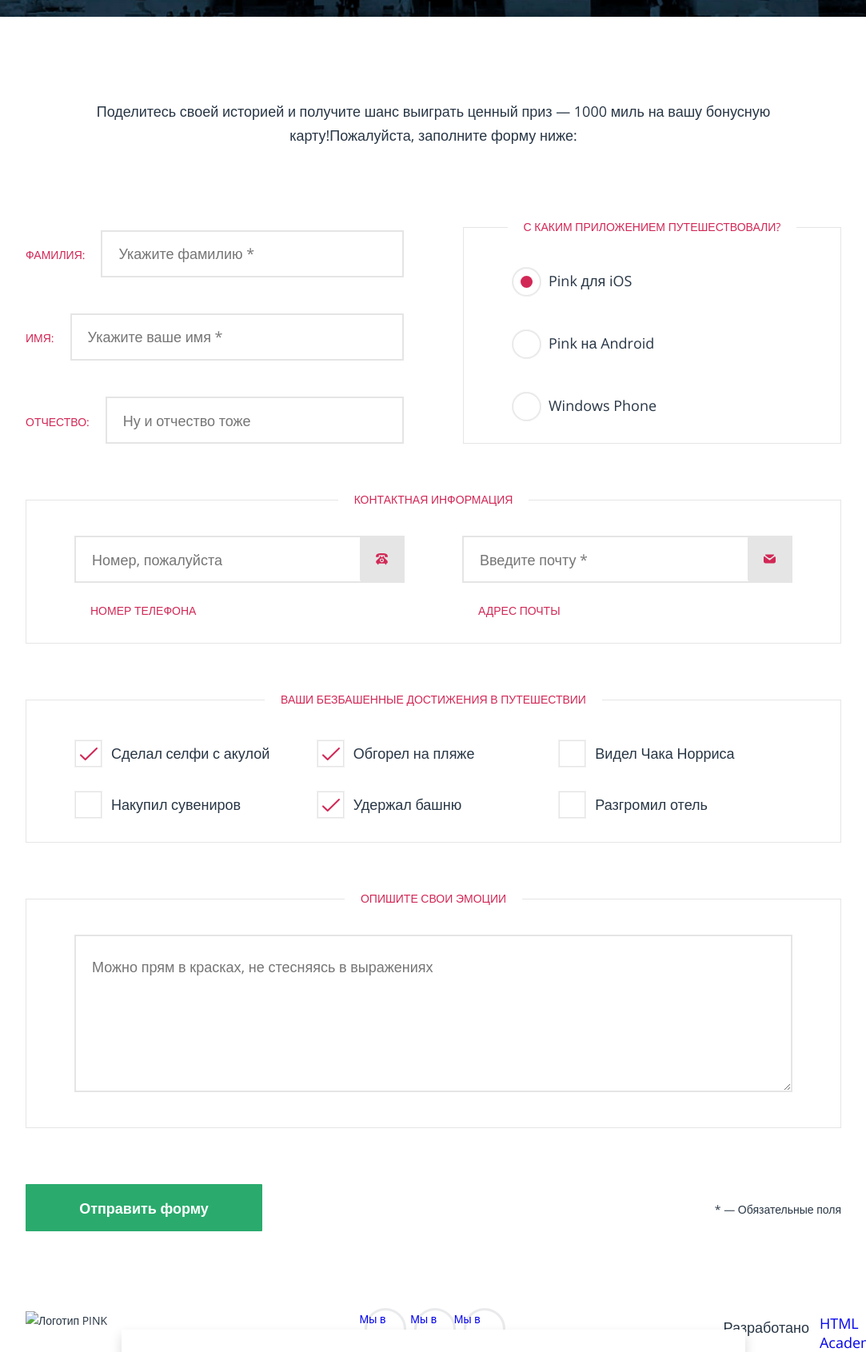
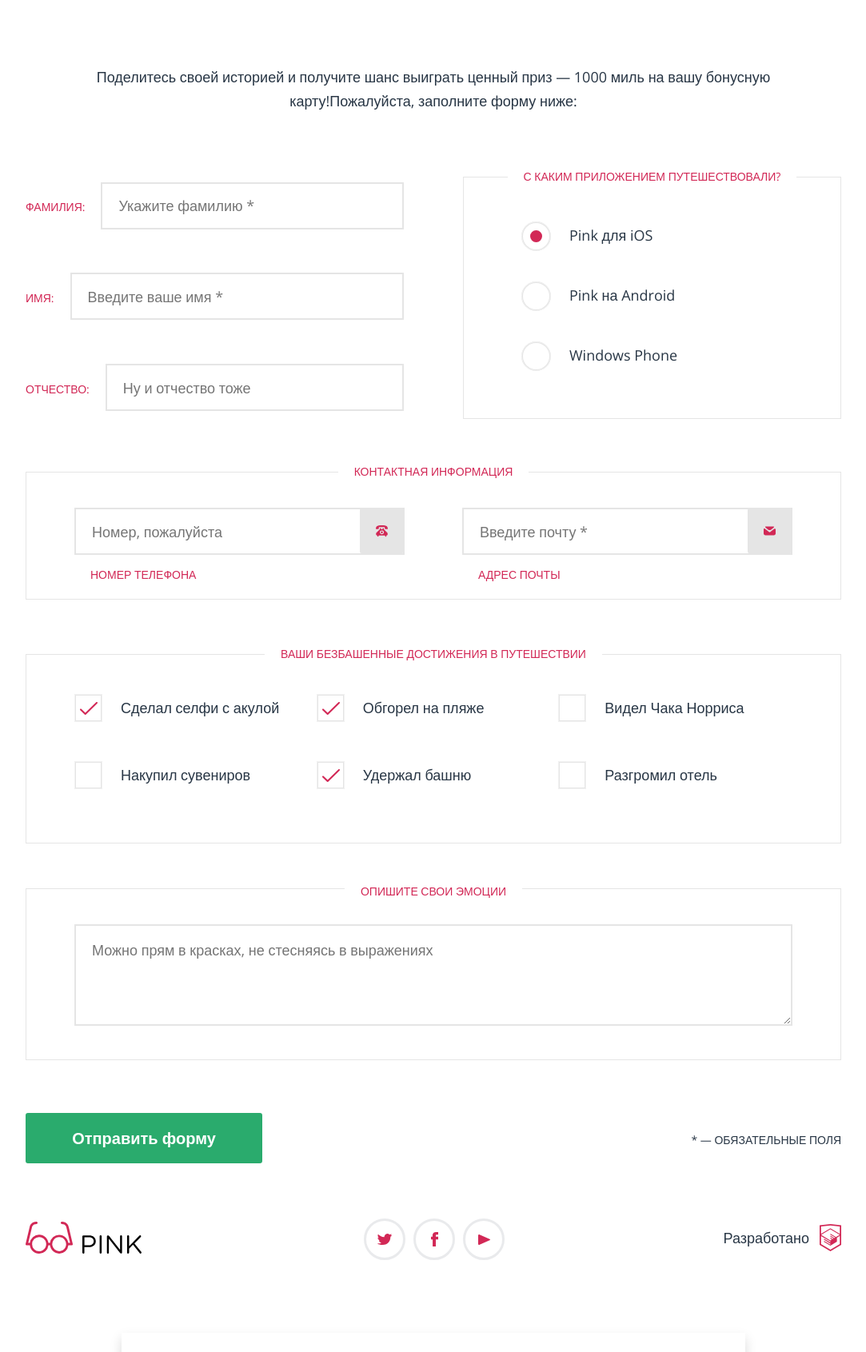
Before and after one commit to Kryazh113/Pink, a website: page source/form.html in a window 1280 px wide. Shown: the part 404-2095 px from the top of the page at 80% size, without its empty margins (98-1181 px from the left). Drawn offline with nearby package versions, Linux system fonts and the light colour scheme; files that its build step writes are made by us from their sources.

Commit message:
Pixel perfect form.html

```diff
--- a/source/form.html
+++ b/source/form.html
@@ -64,7 +64,7 @@
     <section class="contest">
       <div class="contest__wrapper">
         <header class="contest__header  main-header">
-          <h2 class="contest__title  main-header--preview">Конкурс на самое<br class="not__desktop"> безбашеное<br> путешествие с Пинк.</h2>
+          <h2 class="contest__title  main-header--preview">Конкурс на самое<br class="not__desktop"> безбашенное<br> путешествие с Пинк.</h2>
         </header>
         <form class="contest__form form" action="https://echo.htmlacademy.ru/courses" method="get">
           <h3 class="form__description  wrapper">Поделитесь своей историей и получите шанс выиграть ценный приз — 1000 миль на вашу бонусную карту!<span class="not__mobile">Пожалуйста, заполните форму ниже:</span></h3>
@@ -77,7 +77,7 @@
             <br class="not__desktop">
             <label class="form__label" for="name">
               <span>Имя:</span>
-              <input class="form__input" type="text" name="name" id="name" placeholder="Укажите ваше имя *" required><br>
+              <input class="form__input" type="text" name="name" id="name" placeholder="Введите ваше имя *" required><br>
             </label>
             <br class="not__desktop">
             <label class="form__label" for="patronymic">
@@ -144,25 +144,44 @@
 
   <footer class="page-footer">
     <div class="page-footer__wrapper wrapper">
-      <div class="page-footer__logo logo">
-        <img src="img/logotype-footer-mobile.svg" width="145" height="40" alt="Логотип PINK">
-      </div>
+      <a class="page-footer__logo" href="#">
+        <svg xmlns="http://www.w3.org/2000/svg" width="145" height="40" role="img" aria-label="Логотип Pink">
+          <path d="M71 18.55a1.29 1.29 0 0 1 1.26-1.29h7.13c5.06 0 8.39 2.7 8.39 7.13v.06c0 4.85-4.04 7.36-8.8 7.36h-5.44v6.8A1.28 1.28 0 0 1 72.27 40 1.27 1.27 0 0 1 71 38.61V18.55Zm8.07 10.97c3.7 0 6.14-2 6.14-4.99v-.06c0-3.2-2.4-4.87-5.96-4.87H73.6v9.88l5.48.04ZM92.6 18.39A1.28 1.28 0 0 1 93.85 17a1.27 1.27 0 0 1 1.27 1.39V38.6A1.28 1.28 0 0 1 93.86 40a1.27 1.27 0 0 1-1.27-1.39V18.4ZM101.67 18.42a1.28 1.28 0 0 1 1.26-1.25h.34a1.53 1.53 0 0 1 1.29.74l13.6 17.4V18.36a1.24 1.24 0 0 1 1.23-1.24 1.23 1.23 0 0 1 1.23 1.24v20.3a1.16 1.16 0 0 1-.32.83 1.13 1.13 0 0 1-.83.34h-.13a1.69 1.69 0 0 1-1.31-.78l-13.91-17.8v17.4a1.26 1.26 0 0 1-1.2 1.25 1.23 1.23 0 0 1-1.2-1.25V18.42h-.05ZM126.94 18.39A1.28 1.28 0 0 1 128.2 17a1.27 1.27 0 0 1 1.26 1.39v12.3l12.76-13.14c.26-.27.62-.43 1-.45a1.27 1.27 0 0 1 1.21 1.26 1.3 1.3 0 0 1-.41.9l-7.95 7.9 8.57 10.52c.23.26.35.6.35.94a1.33 1.33 0 0 1-.4.92 1.29 1.29 0 0 1-.94.36 1.23 1.23 0 0 1-1-.58l-8.36-10.46-4.83 4.85v4.88a1.28 1.28 0 0 1-.78 1.17 1.26 1.26 0 0 1-1.74-1.17V18.4h-.01Z"/>
+          <path fill="#D22856" d="m53.9 6.59 5.03 21.14a1.42 1.42 0 0 1-.75 1.72c-.2.09-.43.13-.65.11h-4.01a11.63 11.63 0 0 1-11.49 10.32c-5.92 0-10.8-4.5-11.49-10.32h-1.96A11.75 11.75 0 0 1 16.97 40c-6 0-10.94-4.57-11.61-10.47H1.45A1.36 1.36 0 0 1 .3 29a1.42 1.42 0 0 1-.24-1.27L5.1 6.6C5.46 4.26 7.64 0 13.5 0c.38 0 .76.16 1.03.44a1.5 1.5 0 0 1 0 2.1c-.27.27-.65.43-1.03.43-4.71 0-5.44 3.7-5.5 4.1L3.34 26.6h2.03a11.75 11.75 0 0 1 11.6-10.3c5.94 0 10.84 4.48 11.6 10.3h1.99a11.63 11.63 0 0 1 11.47-10.19c5.89 0 10.75 4.46 11.48 10.23v-.06h2.14L51 7.08c-.07-.41-.77-4.1-5.5-4.1-.39 0-.76-.17-1.03-.44a1.5 1.5 0 0 1 0-2.1c.27-.28.64-.44 1.03-.44 5.85 0 8.03 4.26 8.38 6.59ZM25.66 29.56a9.12 9.12 0 0 0-.02-2.97 8.85 8.85 0 0 0-8.68-7.38 8.85 8.85 0 0 0-8.82 8.94 8.85 8.85 0 0 0 8.81 8.94c4.4 0 8.04-3.26 8.71-7.53Zm24.94 0a8.75 8.75 0 0 0-8.58-10.23 8.75 8.75 0 0 0-8.58 10.23 8.73 8.73 0 0 0 8.58 7.4c4.33 0 7.91-3.2 8.58-7.4Z"/>
+        </svg>
+      </a>
       <div class="page-footer__social social">
         <ul class="social__list">
           <li class="social__item">
-            <a class="social__link social__link--vkontakte" href="https://vk.com/htmlacademy">Мы в Вконтакте</a>
+            <a class="social__link social__link--twitter" href="https://twitter.com/htmlacademy">
+              <svg width="18" height="14">
+                <use xlink:href="img/sprite.svg#icon-twitter"></use>
+              </svg>
+            </a>
           </li>
           <li class="social__item">
-            <a class="social__link social__link--facebook" href="https://www.facebook.com/htmlacademy">Мы в Фейсбуке</a>
+            <a class="social__link social__link--facebook" href="https://www.facebook.com/htmlacademy">
+              <svg width="9" height="18">
+                <use xlink:href="img/sprite.svg#icon-facebook"></use>
+              </svg>
+            </a>
           </li>
           <li class="social__item">
-            <a class="social__link social__link--instagram" href="https://www.instagram.com/htmlacademy">Мы в Инстаграме</a>
+            <a class="social__link social__link--youtube" href="https://www.youtube.com/htmlacademy">
+              <svg width="15" height="13">
+                <use xlink:href="img/sprite.svg#icon-youtube"></use>
+              </svg>
+            </a>
           </li>
         </ul>
       </div>
       <div class="page-footer__copyright copyright">
         <b class="copyright__text">Разработано</b>
-        <a class="copyright__link" href="https://htmlacademy.ru/intensive/adaptive">HTML Academy</a>
+        <a class="copyright__link" href="https://htmlacademy.ru/intensive/adaptive">
+          <svg width="27" height="34">
+            <use xlink:href="img/sprite.svg#icon-htmlAcademy"></use>
+          </svg>
+        </a>
       </div>
     </div>
   </footer>
--- a/source/sass/form-main/contest.scss
+++ b/source/sass/form-main/contest.scss
@@ -1,18 +1,30 @@
 .contest__header.main-header {
+  min-height: 247px;
+  background-size: cover;
+  background-position: 50% -5%;
+
   @media (min-width: $tablet-width) {
-    min-height: 425px;
+    min-height: 440px;
     justify-content: center;
+    background-position: 50% 0%;
   }
 
   @media (min-width: $desktop-width) {
-    min-width: 360px;
+    min-height: 394px;
   }
 }
 
 .contest__title {
+  padding-top: 67px;
+
   @media (min-width: $tablet-width) {
     font-size: 50px;
     line-height: normal;
+    padding-top: 82px;
+  }
+
+  @media (min-width: $desktop-width) {
+    padding-top: 44px;
   }
 }
 
@@ -25,11 +37,11 @@
   }
 
   @media (min-width: $desktop-width) {
-    margin: -100px 130px 0 130px;
+    margin: -100px 130px -27px 130px;
     display: grid;
     grid-template-columns: 1fr 1fr;
     column-gap: 74px;
-    row-gap: 70px;
+    row-gap: 46px;
   }
 }
 
@@ -40,15 +52,16 @@
   line-height: 30px;
   text-align: center;
   margin: 0;
+  margin-top: 5px;
 
   @media (min-width: $tablet-width) {
-    padding: 40px 85px;
+    padding: 20px 85px;
     font-size: 18px;
     order: 0;
   }
 
   @media (min-width: $desktop-width) {
-    padding-top: 95px;
+    padding-top: 78px;
     padding-bottom: 30px;
     grid-column: 1 / -1;
   }
@@ -57,7 +70,7 @@
 .form__section {
   border: none;
   margin: 0;
-  padding: 44px 20px;
+  padding: 35px 20px 27px 20px;
 
   @media (min-width: $tablet-width) {
     position: relative;
@@ -80,7 +93,7 @@
   text-align: center;
   text-transform: uppercase;
   margin: 0 25px;
-  margin-bottom: 44px;
+  margin-bottom: 35px;
   padding: 0;
   font-size: 14px;
   line-height: 18px;
@@ -100,6 +113,7 @@
 
 .submit {
   padding-top: 0;
+  padding-bottom: 19px;
 }
 
 //порядок расположения на планшетном разрешении
@@ -108,31 +122,42 @@
     order: 0;
     padding: 0;
     border: none;
+    margin-bottom: 0;
   }
 
   .achievements {
     order: 3;
+    padding-bottom: 33px;
+    margin-bottom: 20px;
   }
 
   .contacts {
     order: 2;
+    margin-top: 20px;
+    padding-bottom: 33px;
+    margin-bottom: 22px;
 
     & label {
       flex-direction: column-reverse;
       align-items: flex-start;
+      margin-bottom: 0;
     }
 
-    & span {
+    & .form__label span {
       margin-left: 20px;
+      margin-bottom: 0;
+      margin-top: 10px;
     }
   }
 
   .application {
     order: 1;
+    margin-top: 25px;
   }
 
   .comment {
     order: 4;
+    margin-bottom: 15px;
   }
 
   .submit {
@@ -148,7 +173,7 @@
 @media (min-width: $desktop-width) {
   .user-data {
     & label {
-      margin-bottom: 0;
+      margin-bottom: 10px;
     }
   }
 
@@ -156,6 +181,7 @@
     grid-column: 1 / -1;
     flex-direction: row;
     justify-content: space-between;
+    padding-bottom: 15px;
 
     & label {
       width: 46%;
@@ -168,16 +194,23 @@
     grid-template-columns: 1fr 1fr 1fr;
     grid-template-rows: 1fr 1fr;
     gap: 10px;
+    margin-bottom: 10px;
   }
 
   .comment {
     grid-column: 1 / -1;
     padding: 44px 60px;
+    margin-bottom: 20px;
   }
 
   .submit {
     grid-column: 1 / -1;
     flex-direction: row;
+  }
+
+  .application {
+    margin-top: 4px;
+    padding: 50px 72px;
   }
 }
 
@@ -187,8 +220,14 @@
   font-size: 14px;
   font-weight: 400;
   line-height: 30px;
-  margin-bottom: 10px;
+  margin-bottom: 20px;
   text-transform: uppercase;
+
+  & span {
+    padding-left: 23px;
+    margin-bottom: 6px;
+    display: inline-block;
+  }
 
   @media (min-width: $tablet-width) {
     position: relative;
@@ -198,8 +237,9 @@
     justify-content: space-between;
 
     & span {
+      padding-left: 0;
       margin-right: 20px;
-      margin-top: 20px;
+      margin-top: 27px;
     }
   }
 }
@@ -258,9 +298,13 @@
 .achievements__check {
   position: relative;
   padding: 7px;
-  padding-left: 46px;
+  padding-left: 58px;
   display: block;
-  margin-bottom: 10px;
+  margin-bottom: 14px;
+
+  @media (min-width: $desktop-width) {
+    margin-bottom: 30px;
+  }
 }
 
 .achievements__checkbox + label::before {
@@ -300,9 +344,13 @@
 .application__radio {
   position: relative;
   padding: 7px;
-  padding-left: 46px;
+  padding-left: 70px;
   display: block;
-  margin-bottom: 10px;
+  margin-bottom: 7px;
+
+  @media (min-width: $tablet-width) {
+    padding-left: 60px;
+  }
 }
 
 .application__radio-button + label::before {
@@ -338,17 +386,33 @@
   top: 16px;
 }
 
+.comment {
+  padding-bottom: 42px;
+}
+
+.comment .form__section__title {
+  margin-bottom: 18px;
+  margin-top: 4px;
+}
+
 .form__textarea {
-  min-height: 197px;
+  min-height: 200px;
+  padding: 15px 20px;
+
+  @media (min-width: $desktop-width) {
+    min-height: 127px;
+  }
 }
 
 .form__button-submit {
   background-color: $basic_green;
   color: $basic_white;
   margin: 0 auto;
-  border-radius: 1px;
+  border-radius: 3px;
   border: 2px solid $basic_green;
-  margin-bottom: 46px;
+  margin-bottom: 37px;
+  min-height: 63px;
+  font-size: 20px;
 
   &:hover {
     background-color: $dark_green;
@@ -370,6 +434,7 @@
 }
 
 .form__text {
+  text-transform: uppercase;
   display: block;
   text-align: center;
 }
--- a/source/sass/form-main/modal.scss
+++ b/source/sass/form-main/modal.scss
@@ -2,7 +2,7 @@
   position: absolute;
   content: "";
   width: 100%;
-  bottom: -300px;
+  bottom: -420px;
   border-radius: 1px;
   background: $light_gray;
   box-shadow: 0 7px 15px 0 rgba(0, 1, 1, 0.15);
```
